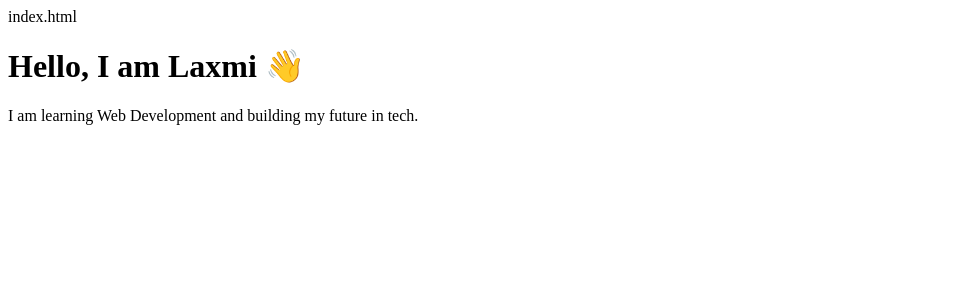
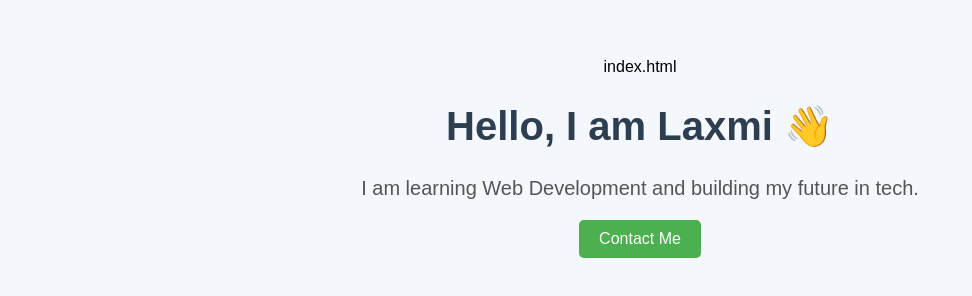
Before and after one commit to laxmithakur6320-netizen/my-first-website, a plain HTML site: page index.html in a window 1280 px wide. Shown: the whole page, without its empty margins (0-972 px from the left). Drawn offline with Linux system fonts and the light colour scheme.

Commit message:
Connected CSS and added button

```diff
--- a/index.html
+++ b/index.html
@@ -9,3 +9,9 @@ index.html
   <p>I am learning Web Development and building my future in tech.</p>
 </body>
 </html>
+<link rel="stylesheet" href="style.css">
+<head>
+  <title>My First Website</title>
+  <link rel="stylesheet" href="style.css">
+</head>
+<button>Contact Me</button>
```
